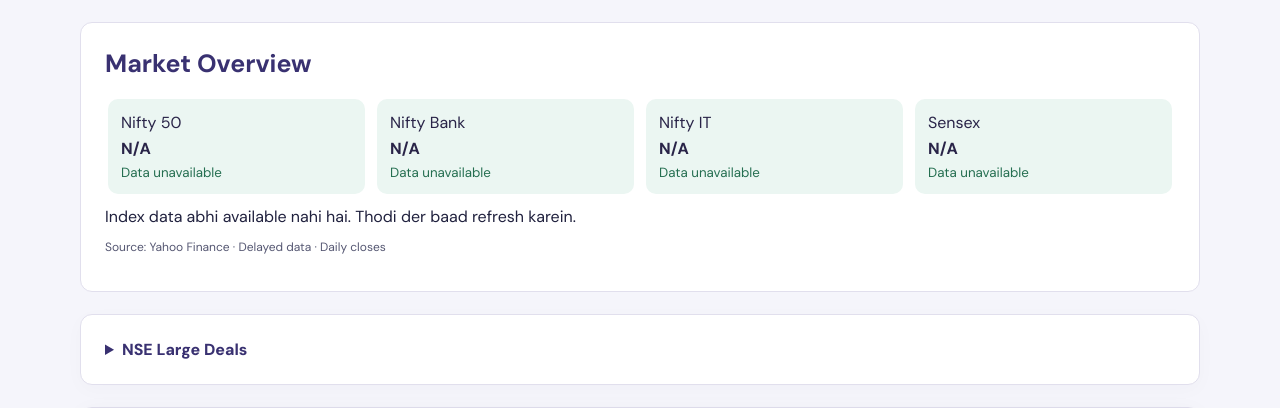
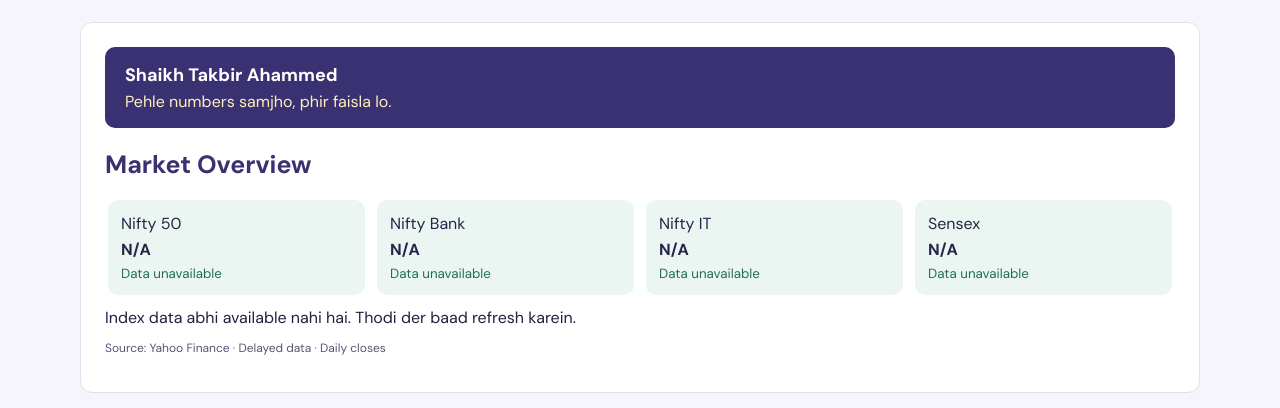
Before and after one commit to takbirahmed786-debug/Stock-sahi-india, a Flask app: page / in a window 1280 px wide. Shown: the part 133-541 px from the top of the page. Run offline with Flask 3, Linux system fonts and the light colour scheme.

Commit message:
Highlight Shaikh Takbir Ahammed on the dashboard

```diff
--- a/templates/index.html
+++ b/templates/index.html
@@ -38,6 +38,10 @@
     <nav class="market-nav"><a href="#market-overview">Market Overview</a><a href="#nse-deals">Large Deals</a><a href="#search-form">Stock Research</a><a href="#peer-section">Peer Comparison</a><a href="#watchlist">Watchlist</a><a href="#how-it-works">Methodology</a></nav>
     <main>
       <section id="market-overview" class="market-board">
+        <div style="background:#393171;color:white;padding:16px 20px;border-radius:10px;margin-bottom:20px">
+          <strong style="display:block;font-size:18px">Shaikh Takbir Ahammed</strong>
+          <span style="display:block;margin-top:4px;color:#fff0be">Pehle numbers samjho, phir faisla lo.</span>
+        </div>
         <h1>Market Overview</h1>
         <div id="market-indices" class="index-strip" aria-label="Market indices"></div>
         <div id="market-detail" class="market-detail" aria-live="polite">Market data load ho raha hai…</div>
```
